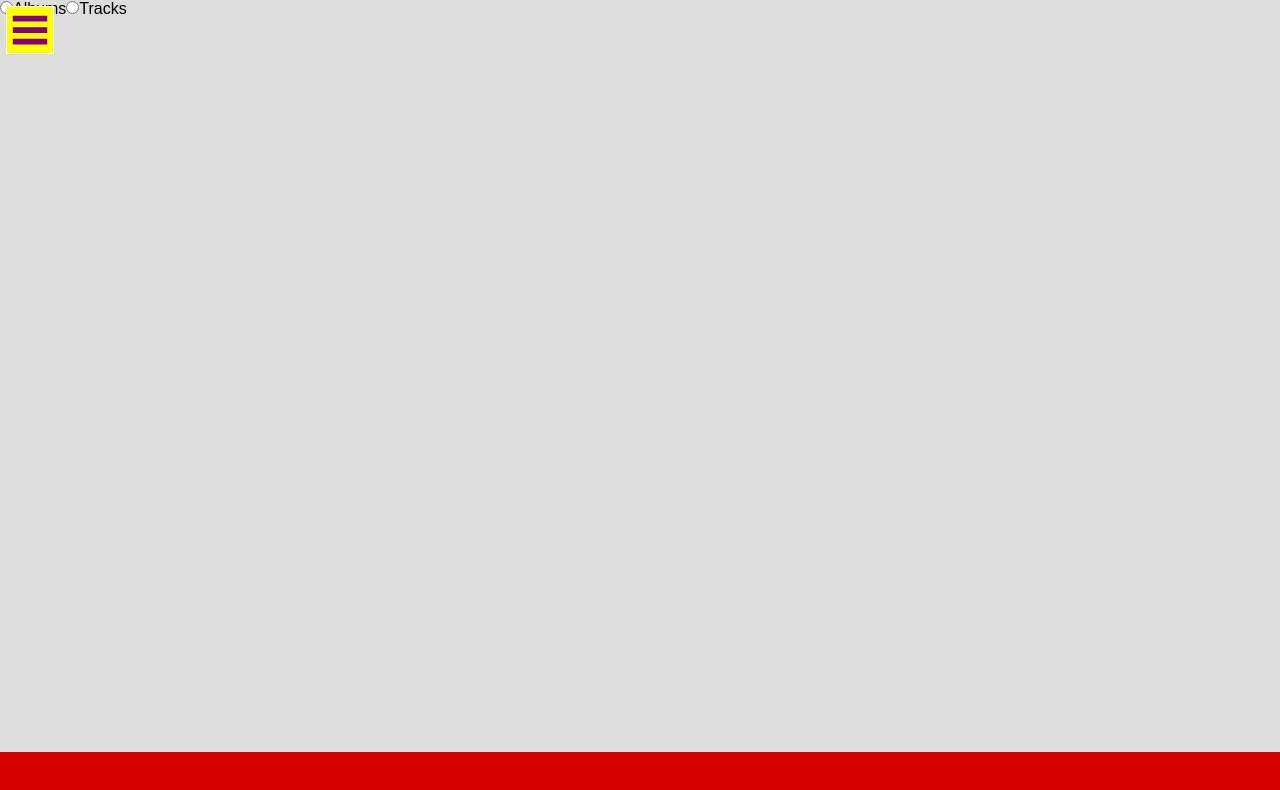
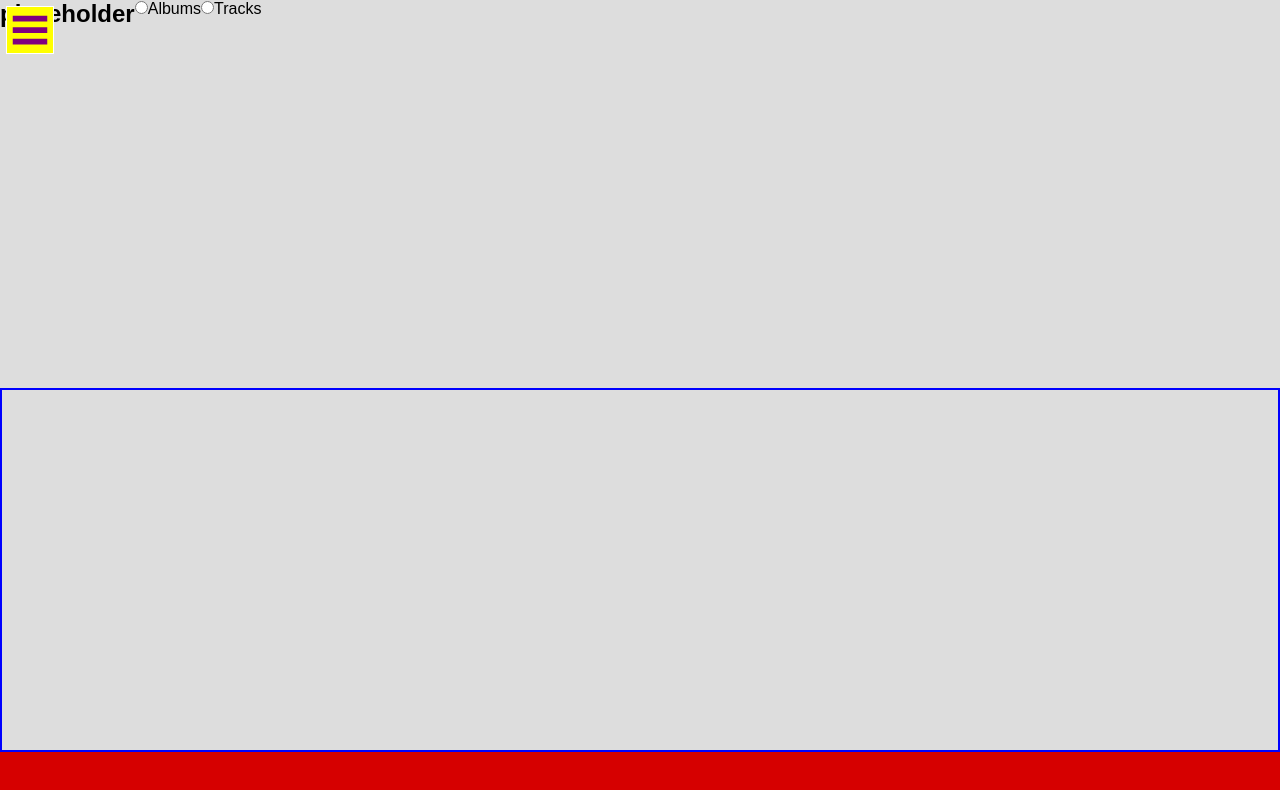
Before and after one commit to moreno-m2698/StudyCubbyFrontPrototype, a React (Vite) app: page / in a window 1280 px wide. Shown: the top 790 px of the page. Built offline with nearby package versions, Linux system fonts and the light colour scheme.

Commit message:
we have defined boxes for main app

```diff
--- a/src/CSS/app.css
+++ b/src/CSS/app.css
@@ -10,6 +10,7 @@
     flex-wrap: wrap;
     gap: .5rem;
     width: 100%;
+    /*TODO: worry about adjusting this height later once get the player in */
     height: calc(100% - 3rem)
 }
 
@@ -65,6 +66,8 @@ a {
 }
 
 .app__content {
-    flex: 3 0 25rem;
+    display:flex;
+    width: 100%;
     background-color: #ddd;
+    flex-wrap: wrap;
 }
--- /dev/null
+++ b/src/CSS/content.css
@@ -0,0 +1,22 @@
+
+
+
+
+.toplevel__visualizer {
+    overflow: hidden;
+    width: 68%;
+    border: 2px blue solid;
+}
+
+.toplevel__sidebar {
+    width: 30%;
+    border: 2px blue solid;
+
+}
+
+.player {
+    width: 100%;
+    border: 2px blue solid;
+}
+
+/* We are taking advantage of flex-wrap:flex of parent |don't know if this is legal
--- a/src/components/AppContextComponent.tsx
+++ b/src/components/AppContextComponent.tsx
@@ -3,7 +3,7 @@ import { Track, Album, PlayerTracks } from '../types';
 import Visualizer from './VisualizerComponents/Visualizer';
 import Player from './PlayerComponents/Player';
 import { getTracks } from '../API/ApiCalls';
-
+import '../CSS/content.css';
 //import '../CSS/appContextContainer.css'
 //import '../CSS/loader.css'
 import PlayerSidebar from './MusicSideBarComponents/PlayerSidebar';
@@ -123,14 +123,14 @@ function AppContextComponent() {
   return (
     <>
       <AppContext.Provider value = {{tracks, albums, currentTrackIndex, playerTracks, setCurrentTrackIndex, setTracks, setErrorState, setAlbums, setPlayerTracks }}>
-        <div className='grid-1-item visualizer-container'>
-          {/*<Visualizer />*/}
+        <div className='visualizer'>
+          <Visualizer />
         </div>
-        <div className='grid-1-item player-sidebar-container'>
+        <div className='sidebar'>
           <PlayerSidebar />
 
         </div>
-        <div className='grid-1-item player-container'>
+        <div className='player'>
           <Player />
         </div>
       </AppContext.Provider>
--- a/src/components/VisualizerComponents/Visualizer.tsx
+++ b/src/components/VisualizerComponents/Visualizer.tsx
@@ -1,10 +1,7 @@
 // import '../../CSS/visualizer.css'
 
 function Visualizer() {
-    return <div className="visualizer">
-        <img src="https://images.unsplash.com/photo-1631044176346-804c33ade61c?ixlib=rb-4.0.3&ixid=M3wxMjA3fDB8MHxwaG90by1wYWdlfHx8fGVufDB8fHx8fA%3D%3D&auto=format&fit=crop&w=2046&q=80" alt="Visualizer">
-        </img>
-    </div>
+    return <h2>placeholder</h2>
 }
 
 export default Visualizer
--- a/src/routes/Home.tsx
+++ b/src/routes/Home.tsx
@@ -2,9 +2,7 @@ import AppContextComponents from '../components/AppContextComponent'
 
 function Home() {
   return (
-    <div className="grid-container-1 app-grid-container-2">
-        <AppContextComponents />
-    </div>
+    <AppContextComponents />
   )
 }
 
```
